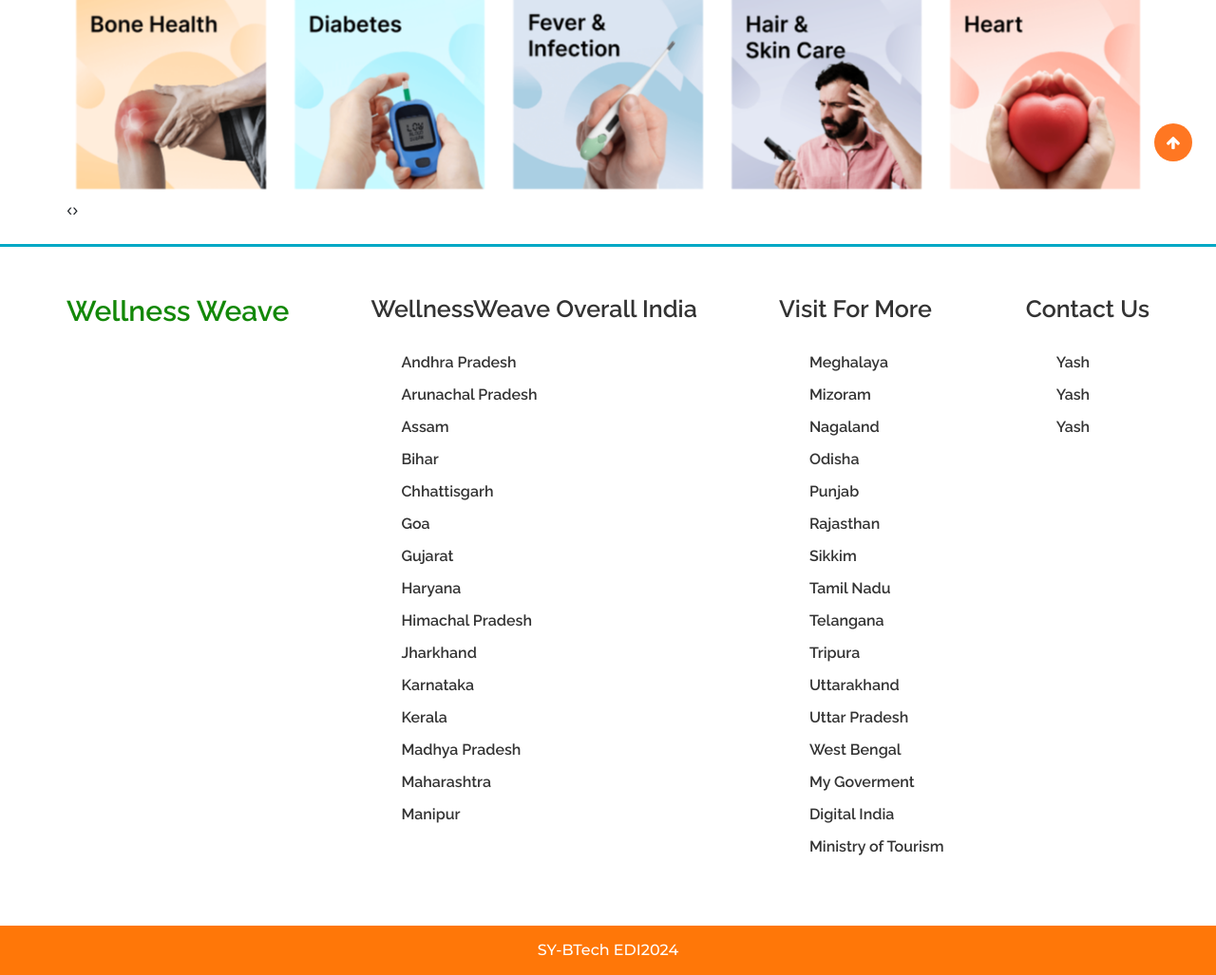
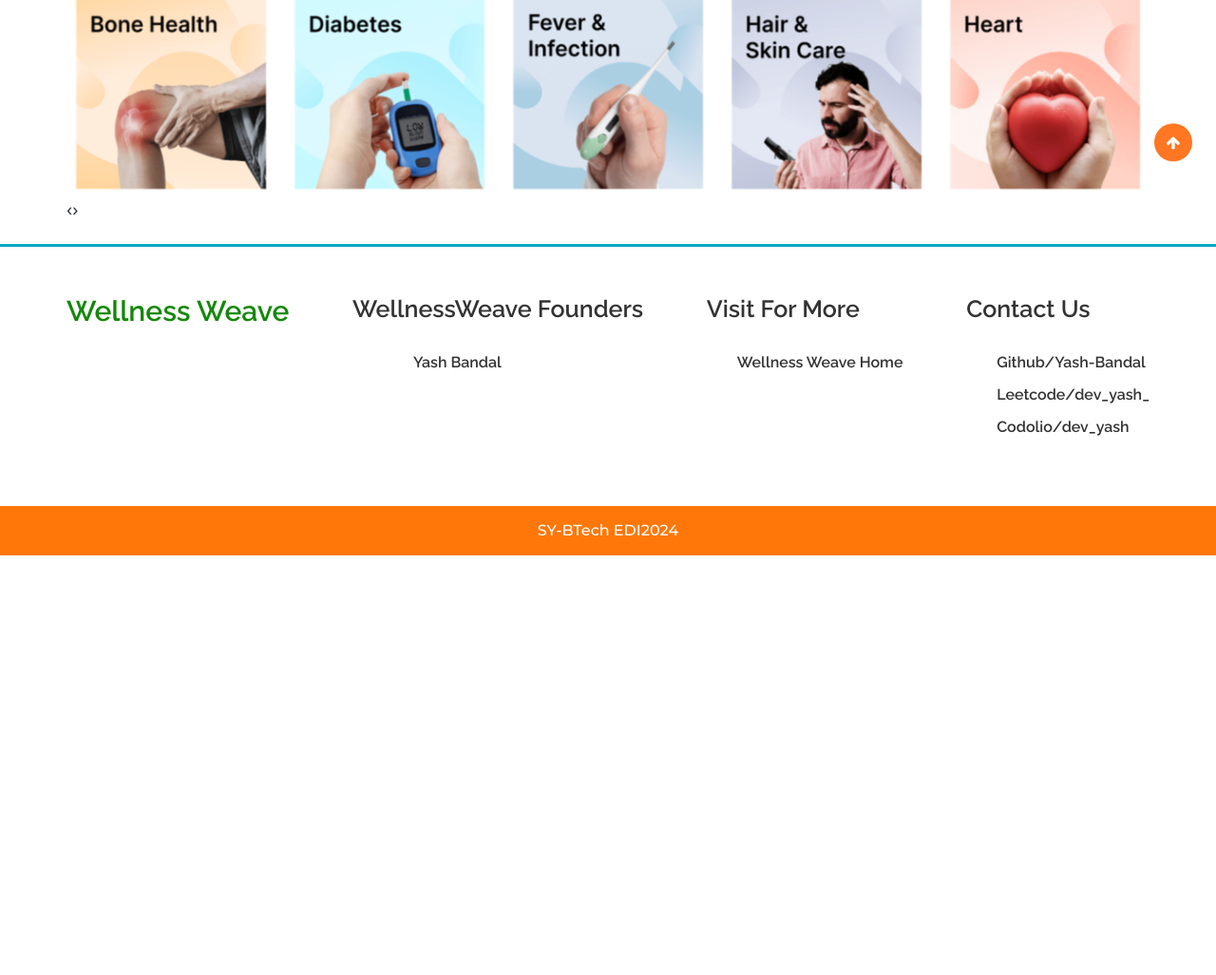
Before and after one commit to Yash-Bandal/Medicine-Recommendation-System, a Flask app: template ML-Medicine Recommendation System/templates/index2.html in a window 1280 px wide. Shown: the part 610-1637 px from the top of the page at 95% size. After the commit the page ends 1195 px from the top, so only its background shows below. Run offline with Flask 3, Linux system fonts and the light colour scheme; the template is opened without the code that fills it, so the values that code supplies are empty; parts of the project's set-up code (start-up, migrations or seed data) failed here and were passed over; some libraries are stand-ins or nearby versions.

Commit message:
Update index2.html

```diff
--- a/ML-Medicine Recommendation System/templates/index2.html
+++ b/ML-Medicine Recommendation System/templates/index2.html
@@ -382,11 +382,12 @@
                 <h2> Wellness Weave</h2>
             </div>
             <div class="footer-2 fot-info">
-                <h3>WellnessWeave Overall India</h3>
+                <h3>WellnessWeave Founders</h3>
 
 
                 <ul>
-                    <li><a href="https://www.andhrapradesh.gov.in/">Andhra Pradesh</a></li>
+                     <ul> <li><a href="https://yashbandal.netlify.app/">Yash Bandal</a></li>
+<!--                     <li><a href="https://www.andhrapradesh.gov.in/">Andhra Pradesh</a></li>
                     <li><a href="https://www.arunachalpradesh.gov.in/">Arunachal Pradesh</a></li>
                     <li><a href="https://www.assam.gov.in/">Assam</a></li>
                     <li><a href="URL_FOR_BIHAR">Bihar</a></li>
@@ -400,14 +401,15 @@
                     <li><a href="URL_FOR_KERALA">Kerala</a></li>
                     <li><a href="URL_FOR_MADHYA_PRADESH">Madhya Pradesh</a></li>
                     <li><a href="URL_FOR_MAHARASHTRA">Maharashtra</a></li>
-                    <li><a href="URL_FOR_MANIPUR">Manipur</a></li>
+                    <li><a href="URL_FOR_MANIPUR">Manipur</a></li> -->
 
                 </ul>
 
             </div>
             <div class="footer-3 fot-info">
                 <h3>Visit For More</h3>
-                <ul> <li><a href="URL_FOR_MEGHALAYA">Meghalaya</a></li>
+                 <ul> <li><a href="URL_FOR_MEGHALAYA">Wellness Weave Home</a></li>
+<!--                 <ul> <li><a href="URL_FOR_MEGHALAYA">Meghalaya</a></li>
                     <li><a href="URL_FOR_MIZORAM">Mizoram</a></li>
                     <li><a href="URL_FOR_NAGALAND">Nagaland</a></li>
                     <li><a href="URL_FOR_ODISHA">Odisha</a></li>
@@ -422,15 +424,15 @@
                     <li><a href="URL_FOR_WEST_BENGAL">West Bengal</a></li>
                     <li><a href="https://www.mygov.in/">My Goverment</a></li>
                     <li><a href="https://www.digitalindia.gov.in/">Digital India</a></li>
-                    <li><a href="https://tourism.gov.in/">Ministry of Tourism</a></li>
+                    <li><a href="https://tourism.gov.in/">Ministry of Tourism</a></li> -->
                 </ul>
             </div>
             <div class="footer-4 fot-info">
                 <h3>Contact Us</h3>
                 <ul>
-                    <li><a href="https://github.com/YashL3616">Yash</a></li>
-                    <li><a href="https://github.com/YashL3616">Yash</a></li>
-                    <li><a href="https://github.com/YashL3616">Yash</a></li>
+                    <li><a href="https://github.com/Yash-Bandal">Github/Yash-Bandal</a></li>
+                    <li><a href="https://leetcode.com/dev_yash_">Leetcode/dev_yash_</a></li>
+                    <li><a href="https://codolio.com/profile/dev_yash_">Codolio/dev_yash</a></li>
                 </ul>
             </div>
         </div>
```
